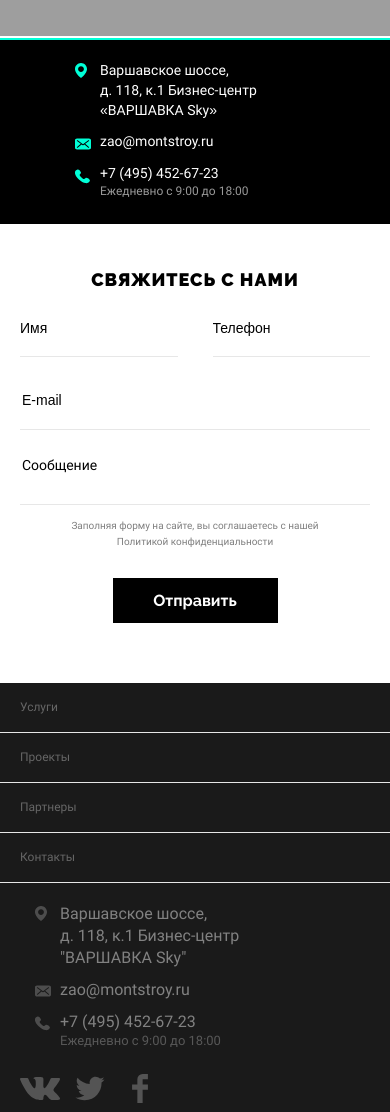
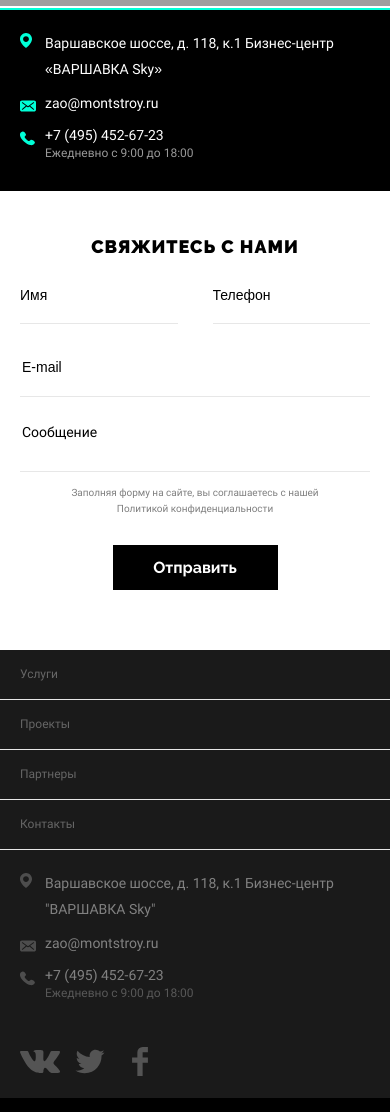
Before and after one commit to dastan1503/montstroy, a website: page source/index.html in a window 390 px wide. Shown: the part 2900-4012 px from the top of the page. Drawn offline with nearby package versions, Linux system fonts and the light colour scheme; files that its build step writes are made by us from their sources; files whose address does not match are found by name.

Commit message:
codereview part 6

```diff
--- a/source/index.html
+++ b/source/index.html
@@ -379,27 +379,6 @@
     <article class="map" id="contacts">
       <h2>Контакты</h2>
       <iframe title="карта" src="https://yandex.ru/map-widget/v1/-/CGSY60ll"></iframe>
-      <div class="map__contacts">
-        <ul>
-          <li class="map__contacts-item">
-            <p class="map__adress">
-              <svg width="12" height="15"><use xlink:href="img/sprite_auto.svg#geo-pin"></use></svg>
-            Варшавское шоссе, д.&nbsp;118,&nbsp;к.1&nbsp;Бизнес-центр &laquo;ВАРШАВКА Sky&raquo;</p>
-          </li>
-          <li class="map__contacts-item">
-            <a href="mailto:zao@montstroy.ru">
-              <svg width="16" height="11"><use xlink:href="img/sprite_auto.svg#icon-mail"></use></svg>
-              zao@montstroy.ru</a>
-          </li>
-          <li class="map__contacts-item">
-            <a href="tel:+74954526723">
-              <svg width="13" height="13"><use xlink:href="img/sprite_auto.svg#icon-phone"></use></svg>
-              +7 (495) 452-67-23
-              <span class="map__time">Ежедневно с 9:00 до 18:00</span>
-            </a>
-          </li>
-        </ul>
-      </div>
     </article>
   </main>
 
@@ -428,23 +407,23 @@
         </ul>
       </nav>
 
-      <div class="footer__contacts">
+      <div class="footer__contacts contacts contacts--gray">
         <ul>
-          <li class="footer__contacts-item">
-            <p class="footer__adress">
+          <li class="contacts__item">
+            <p class="contacts__adress">
               <svg width="12" height="15"><use xlink:href="img/sprite_auto.svg#geo-pin"></use></svg>
             Варшавское шоссе, д.&nbsp;118,&nbsp;к.1&nbsp;Бизнес-центр "ВАРШАВКА Sky"</p>
           </li>
-          <li class="footer__contacts-item">
+          <li class="contacts__item">
             <a href="mailto:zao@montstroy.ru">
               <svg width="16" height="11"><use xlink:href="img/sprite_auto.svg#icon-mail"></use></svg>
               zao@montstroy.ru</a>
           </li>
-          <li class="footer__contacts-item">
+          <li class="contacts__item">
             <a href="tel:+74954526723">
               <svg width="13" height="13"><use xlink:href="img/sprite_auto.svg#icon-phone"></use></svg>
               +7 (495) 452-67-23
-              <span class="footer__time">Ежедневно с 9:00 до 18:00</span>
+              <span class="contacts__time">Ежедневно с 9:00 до 18:00</span>
             </a>
           </li>
         </ul>
@@ -493,6 +472,28 @@
       </form>
     </section>
 
+    <div class="footer__contacts contacts contacts--color">
+      <ul>
+        <li class="contacts__item">
+          <p class="contacts__adress">
+            <svg width="12" height="15"><use xlink:href="img/sprite_auto.svg#geo-pin"></use></svg>
+          Варшавское шоссе, д.&nbsp;118,&nbsp;к.1&nbsp;Бизнес-центр &laquo;ВАРШАВКА Sky&raquo;</p>
+        </li>
+        <li class="contacts__item">
+          <a href="mailto:zao@montstroy.ru">
+            <svg width="16" height="11"><use xlink:href="img/sprite_auto.svg#icon-mail"></use></svg>
+            zao@montstroy.ru</a>
+        </li>
+        <li class="contacts__item">
+          <a href="tel:+74954526723">
+            <svg width="13" height="13"><use xlink:href="img/sprite_auto.svg#icon-phone"></use></svg>
+            +7 (495) 452-67-23
+            <span class="contacts__time">Ежедневно с 9:00 до 18:00</span>
+          </a>
+        </li>
+      </ul>
+    </div>
+
     <div class="footer__copyright">
       <p>1992-2018 &copy; ЗАО "НСП "МонтСтрой".&nbsp;</p>
       <p>Все права защищены</p>
--- /dev/null
+++ b/source/sass/blocks/contacts.scss
@@ -0,0 +1,148 @@
+.contacts--color {
+  width: 170px;
+  padding-left: 125px;
+  color: #ffffff;
+}
+
+.contacts ul {
+  list-style-type: none;
+  padding: 0;
+  margin: 0;
+}
+
+.contacts__item {
+  margin-bottom: 45px;
+}
+
+.contacts__item p,
+.contacts__item a {
+  position: relative;
+  margin: 0;
+}
+
+.contacts__item svg {
+  position: absolute;
+  top: 3px;
+  left: -30px;
+  width: 16px;
+  height: 16px;
+  fill: $bg-green;
+}
+
+.contacts__adress {
+  font-size: 16px;
+  line-height: 26px;
+}
+
+.contacts__time {
+  font-size: 13px;
+  display: block;
+  line-height: 15px;
+  opacity: 0.6;
+}
+
+.contacts a {
+  color: #ffffff;
+  transition: all 0.2s linear;
+
+  &:hover {
+    opacity: 0.5;
+    transition: all 0.2s linear;
+  }
+}
+
+.contacts--gray {
+  display: none;
+}
+
+@media (max-width: 1199px) {
+  .contacts--color {
+    width: 170px;
+    order: -1;
+    margin-top: 30px;
+  }
+
+  .contacts__item {
+    margin-bottom: 45px;
+  }
+
+  .contacts__item svg {
+    position: absolute;
+    top: 3px;
+    left: -25px;
+  }
+
+  .contacts__adress {
+    font-size: 14px;
+    line-height: 26px;
+  }
+
+  .contacts a {
+    font-size: 14px;
+  }
+
+  .contacts__time {
+    font-size: 12px;
+  }
+}
+
+@media (max-width: 767px) {
+  .contacts {
+    background-color: #000000;
+    width: calc(100% - 90px);
+    padding: 70px 20px 20px 20px;
+  }
+
+  .contacts--color {
+    order: -1;
+    margin-top: 0;
+    padding-top: 20px;
+  }
+
+  .contacts--color p {
+    opacity: 1;
+  }
+
+  .contacts__item {
+    margin-bottom: 10px;
+  }
+
+  .contacts__time {
+    line-height: 15px;
+  }
+
+  .contacts--gray {
+    padding-top: 20px;
+    display: block;
+    margin: 0 auto;
+    background-color: transparent;
+  }
+
+  .contacts ul {
+    padding: 0;
+    margin: 0;
+    list-style-type: none;
+  }
+
+  .contacts--gray p,
+  .contacts--gray a {
+    position: relative;
+    margin: 0;
+    color: $bg-gray;
+    opacity: 0.5;
+  }
+
+  .contacts--gray svg {
+    position: absolute;
+    top: 3px;
+    left: -25px;
+    width: 16px;
+    height: 16px;
+    fill: $bg-gray;
+    opacity: 0.5;
+  }
+
+  .contacts__adress {
+    opacity: 0.5;
+  }
+}
--- a/source/sass/blocks/footer.scss
+++ b/source/sass/blocks/footer.scss
@@ -5,16 +5,15 @@
   padding-top: 65px;
   display: flex;
   flex-wrap: wrap;
-  justify-content: flex-start;
+  justify-content: center;
   flex-direction: row;
   align-items: flex-start;
   align-content: flex-start;
 }
 
 .footer__wrapper {
-  max-width: 1170px;
-  margin: 0 auto;
-  padding: 0 15px;
+  width: 295px;
+  padding: 0;
 }
 
 .footer__nav {
@@ -54,23 +53,12 @@
   }
 }
 
-.footer__contacts {
-  display: none;
-}
-
 .footer__name {
   font-size: 16px;
   line-height: 38px;
   opacity: 0.9;
   margin-top: 40px;
   margin-bottom: 45px;
-}
-
-.footer__time {
-  font-size: 13px;
-  display: block;
-  line-height: 15px;
-  opacity: 0.6;
 }
 
 .footer__copyright {
@@ -83,13 +71,12 @@
   padding-bottom: 20px;
   font-size: 10px;
   letter-spacing: 0.7px;
-  margin-top: 100px;
 }
 
 @media (max-width: 1199px) {
   .footer {
-    padding-top: 330px;
     position: relative;
+    padding-top: 0;
   }
 
   .footer__wrapper {
@@ -99,6 +86,7 @@
     width: calc(100% - 130px);
     padding: 0 65px;
     justify-content: space-between;
+    margin-top: 20px;
   }
 
   .footer__logo {
@@ -162,7 +150,9 @@
     flex-direction: column;
     width: 100%;
     padding: 0;
+    margin-top: 0;
     background-color: $bg-footer-gray;
+    order: 1;
   }
 
   .footer__nav ul {
@@ -184,43 +174,6 @@
     width: calc(100% - 20px);
   }
 
-  .footer__contacts {
-    padding-top: 20px;
-    display: block;
-  }
-
-  .footer__contacts ul {
-    padding: 0 110px 0 60px;
-    margin: 0;
-    list-style-type: none;
-  }
-
-  .footer__contacts-item {
-    margin-bottom: 10px;
-  }
-
-  .footer__contacts-item p,
-  .footer__contacts-item a {
-    position: relative;
-    margin: 0;
-    color: $bg-gray;
-    opacity: 0.5;
-  }
-
-  .footer__contacts-item svg {
-    position: absolute;
-    top: 3px;
-    left: -25px;
-    width: 16px;
-    height: 16px;
-    fill: $bg-gray;
-    opacity: 0.5;
-  }
-
-  .footer__adress {
-    opacity: 0.5;
-  }
-
   .footer__name {
     display: none;
   }
@@ -231,6 +184,7 @@
     background-color: #000000;
     min-height: 50px;
     line-height: 15px;
+    order: 2;
   }
 
   .footer__copyright p {
--- a/source/sass/blocks/form.scss
+++ b/source/sass/blocks/form.scss
@@ -119,8 +119,7 @@
     order: -1;
     width: 42%;
     min-height: 320px;
-    left: 65px;
-    bottom: 170px;
+    margin-top: -115px;
     padding: 35px 45px 30px 45px;
   }
 
@@ -169,6 +168,7 @@
     width: calc(100% - 40px);
     padding: 45px 20px 60px 20px;
     margin-top: 0;
+    order: 0;
   }
 
   .form p {
--- a/source/sass/blocks/map.scss
+++ b/source/sass/blocks/map.scss
@@ -20,94 +20,9 @@
   border-bottom: 2px solid $bg-green;
 }
 
-.map__contacts {
-  position: absolute;
-  top: calc(100% + 60px);
-  width: 220px;
-  left: calc(50% + 420px);
-  z-index: 10;
-  color: #ffffff;
-}
-
-.map__contacts ul {
-  list-style-type: none;
-  padding: 0;
-  margin: 0;
-}
-
-.map__contacts-item {
-  margin-bottom: 45px;
-}
-
-.map__contacts-item p,
-.map__contacts-item a {
-  position: relative;
-  margin: 0;
-}
-
-.map__contacts-item svg {
-  position: absolute;
-  top: 3px;
-  left: -30px;
-  width: 16px;
-  height: 16px;
-  fill: $bg-green;
-}
-
-.map__adress {
-  font-size: 16px;
-  line-height: 26px;
-}
-
-.map__time {
-  font-size: 13px;
-  display: block;
-  line-height: 15px;
-  opacity: 0.6;
-}
-
-.map__contacts a {
-  color: #ffffff;
-  transition: all 0.2s linear;
-
-  &:hover {
-    opacity: 0.5;
-    transition: all 0.2s linear;
-  }
-}
-
 @media (max-width: 1199px) {
   .map iframe {
     height: 348px;
-  }
-
-  .map__contacts {
-    top: calc(100% + 30px);
-    width: 170px;
-    left: calc(50% + 160px);
-  }
-
-  .map__contacts-item {
-    margin-bottom: 45px;
-  }
-
-  .map__contacts-item svg {
-    position: absolute;
-    top: 3px;
-    left: -25px;
-  }
-
-  .map__adress {
-    font-size: 14px;
-    line-height: 26px;
-  }
-
-  .map__contacts a {
-    font-size: 14px;
-  }
-
-  .map__time {
-    font-size: 12px;
   }
 }
 
@@ -129,24 +44,4 @@
     padding-left: 20px;
     font-family: $font-rale;
   }
-
-  .map__contacts {
-    position: static;
-    background-color: #000000;
-    width: calc(100% - 165px);
-    padding: 20px 65px 15px 100px;
-  }
-
-  .map__contacts-item {
-    margin-bottom: 10px;
-  }
-
-  .map__contacts-item p,
-  .map__contacts-item a {
-    line-height: 20px;
-  }
-
-  .map__time {
-    line-height: 15px;
-  }
 }
--- a/source/sass/blocks/partners.scss
+++ b/source/sass/blocks/partners.scss
@@ -196,6 +196,10 @@
     margin-top: 5px;
   }
 
+  .partners__slider {
+    padding-top: 0;
+  }
+
   .partners h2 {
     justify-content: flex-start;
     font-size: 20px;
@@ -208,8 +212,11 @@
   .partners .swiper-slide {
     border: 1px solid $bg-gray;
     box-shadow: none;
-    width: calc(100% - 40px);
-    margin: 0 20px;
+    width: 100%;
+
+    &:not(.swiper-slide-active) {
+      opacity: 0;
+    }
 
     &-active {
       transform: none;
--- a/source/sass/style.scss
+++ b/source/sass/style.scss
@@ -10,4 +10,5 @@
 @import "blocks/partners.scss";
 @import "blocks/projects.scss";
 @import "blocks/services.scss";
+@import "blocks/contacts.scss";
 @import "swiper.min"
```
Also changed, not shown: build/css/style.min.css, build/index.html, 1 other file.
